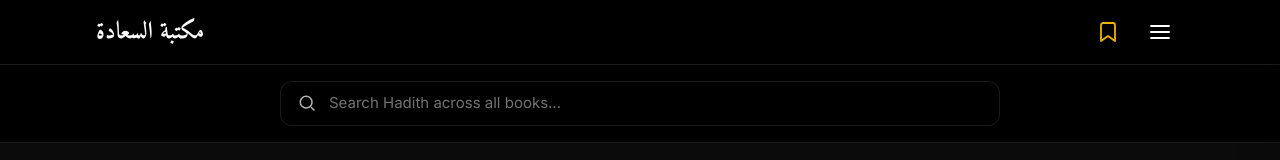
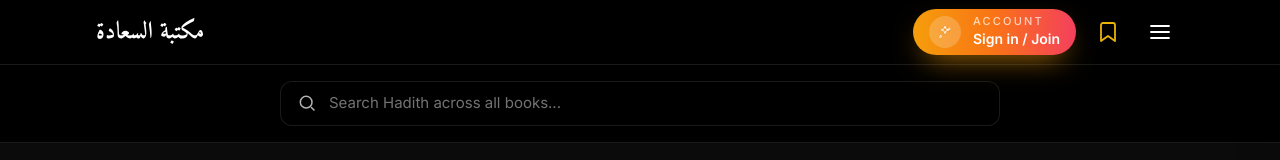
Before and after one commit to MMZaini/saadah-library, a Next.js app: page / in a window 1280 px wide. Shown: the top 160 px of the page. Built offline with nearby package versions, Linux system fonts and the light colour scheme.

Commit message:
Add styled sign-in trigger button

```diff
--- /dev/null
+++ b/components/SignInButton.tsx
@@ -0,0 +1,103 @@
+'use client'
+
+import { useCallback } from 'react'
+
+const globalFunctionCandidates = [
+  'openAuthPopup',
+  'toggleAuthPopup',
+  'openAuthModal',
+  'toggleAuthModal',
+  'showAuthPopup',
+  'showAuthModal',
+  'openSignInPopup',
+  'openSignInModal',
+  'triggerAuthPopup'
+] as const
+
+const fallbackSelectors = [
+  '[data-auth-popup-trigger]',
+  '[data-action="open-auth-popup"]',
+  '#auth-popup-trigger',
+  '#sign-in-trigger',
+  '#sign-up-trigger',
+]
+
+type MaybeWindowWithAuth = typeof window & {
+  [K in (typeof globalFunctionCandidates)[number]]?: () => void
+}
+
+const SparkleIcon = (props: React.SVGProps<SVGSVGElement>) => (
+  <svg viewBox="0 0 24 24" fill="none" stroke="currentColor" {...props}>
+    <path
+      d="M12 3.5l1.4 3.2a2 2 0 001 1l3.1 1.1-3.1 1.1a2 2 0 00-1 1L12 14.1l-1.4-3.2a2 2 0 00-1-1l-3.1-1.1 3.1-1.1a2 2 0 001-1L12 3.5z"
+      strokeWidth="1.4"
+      strokeLinejoin="round"
+    />
+    <path d="M18.5 5.5l.6 1.2.6 1.2-1.2.4-1.2.4.6-1.2z" strokeWidth="1" strokeLinejoin="round" />
+    <path d="M5.5 16.5l.7 1.5.7 1.5-1.5.5-1.5.5.7-1.5z" strokeWidth="1" strokeLinejoin="round" />
+  </svg>
+)
+
+function tryTriggerPopup(win: MaybeWindowWithAuth) {
+  for (const fnName of globalFunctionCandidates) {
+    const maybeFn = win[fnName]
+    if (typeof maybeFn === 'function') {
+      maybeFn()
+      return true
+    }
+  }
+
+  for (const selector of fallbackSelectors) {
+    const element = document.querySelector(selector)
+    if (element instanceof HTMLElement) {
+      element.click()
+      return true
+    }
+  }
+
+  return false
+}
+
+export default function SignInButton() {
+  const handleClick = useCallback(() => {
+    if (typeof window === 'undefined') return
+
+    const win = window as MaybeWindowWithAuth
+
+    const dispatched = window.dispatchEvent(
+      new CustomEvent('open-auth-popup', { bubbles: true })
+    )
+
+    if (!dispatched || !tryTriggerPopup(win)) {
+      // As a final fallback, try focusing a generic auth portal button if present
+      const fallbackElement = document.querySelector<HTMLElement>('[data-portal="auth"] button')
+      fallbackElement?.click()
+    }
+  }, [])
+
+  return (
+    <button
+      type="button"
+      onClick={handleClick}
+      className="group relative flex flex-shrink-0 items-center gap-3 overflow-hidden rounded-full bg-gradient-to-r from-amber-500 via-orange-500 to-rose-500 px-4 py-1.5 text-sm font-semibold text-white shadow-[0_12px_30px_-12px_rgba(245,158,11,0.85)] transition-all duration-200 ease-out hover:-translate-y-0.5 hover:shadow-[0_18px_40px_-14px_rgba(249,115,22,0.75)] focus-visible:outline-none focus-visible:ring-2 focus-visible:ring-amber-200 focus-visible:ring-offset-2 focus-visible:ring-offset-slate-900"
+      aria-label="Open sign in or sign up"
+    >
+      <span
+        className="pointer-events-none absolute inset-0 opacity-0 transition-opacity duration-300 group-hover:opacity-100"
+        aria-hidden="true"
+      >
+        <span className="absolute inset-0 bg-gradient-to-r from-white/15 via-transparent to-white/15" />
+        <span className="absolute -left-10 top-0 h-full w-16 rotate-12 bg-white/30 blur-2xl" />
+      </span>
+      <span className="relative flex items-center gap-3">
+        <span className="flex h-8 w-8 items-center justify-center rounded-full bg-white/20 backdrop-blur-sm">
+          <SparkleIcon className="h-4 w-4 text-white drop-shadow-sm" />
+        </span>
+        <span className="flex flex-col text-left leading-tight">
+          <span className="text-[11px] font-medium uppercase tracking-[0.2em] text-white/70">Account</span>
+          <span className="text-sm font-semibold">Sign in / Join</span>
+        </span>
+      </span>
+    </button>
+  )
+}
--- a/components/TopBar.tsx
+++ b/components/TopBar.tsx
@@ -3,6 +3,7 @@
 import Link from 'next/link'
 import { usePathname, useParams, useRouter } from 'next/navigation'
 import { IconMenu, IconArrowLeft, IconBook, IconBookmark } from './Icons'
+import SignInButton from './SignInButton'
 import { getBookConfig, getBookIdFromUrlSlug } from '@/lib/books-config'
 import { books } from '@/lib/books'
 import { useSettings } from '@/lib/settings-context'
@@ -276,7 +277,8 @@ export default function TopBar() {
           </div>
 
           {/* Right side - Actions */}
-          <div className="flex items-center gap-3 flex-shrink-0">
+          <div className="flex items-center gap-2 sm:gap-3 flex-shrink-0">
+            <SignInButton />
             {/* Bookmarks Button */}
             <Link
               href="/bookmarks"
```
